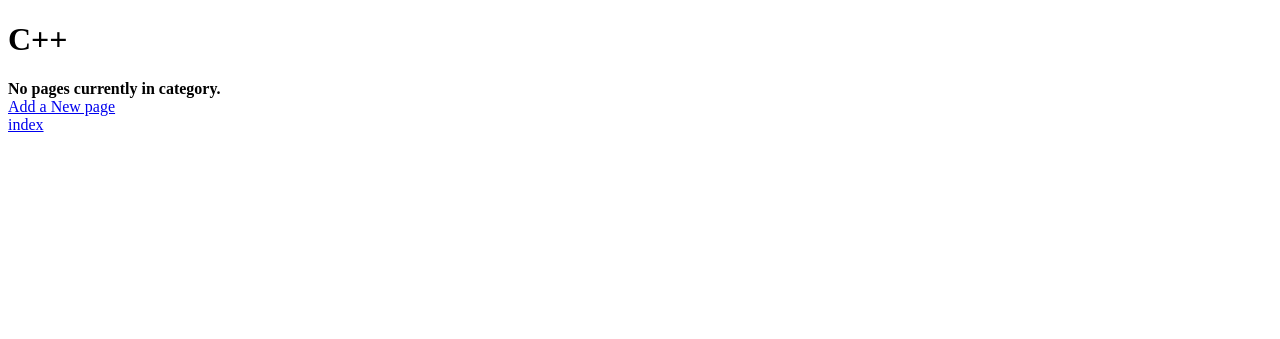
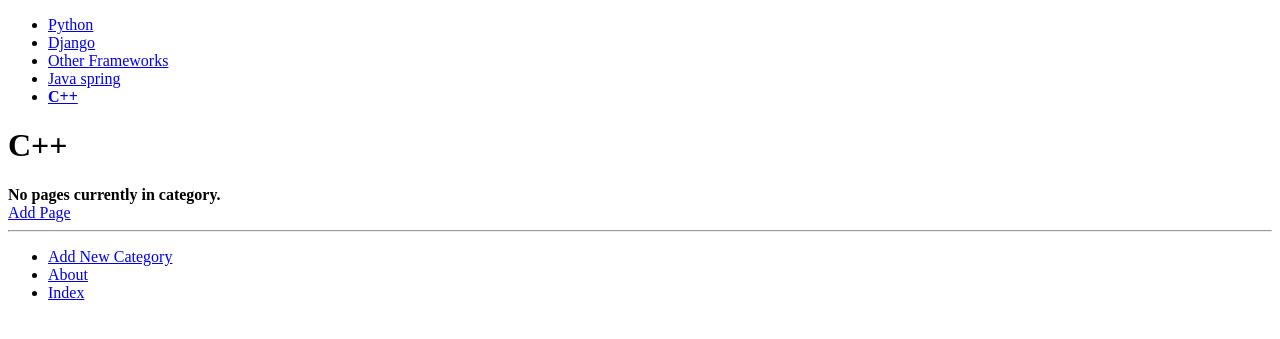
Before and after one commit to Lilith-zc/tango_with_django_project, a Django app: page /rango/category/c/ in a window 1280 px wide. Shown: the top 339 px of the page. Run offline with Django 3.2, Linux system fonts and the light colour scheme; data comes from the database, SQL or seed files in the repository.

Commit message:
8.0 exercise half done

```diff
--- /dev/null
+++ b/rango/templatetags/rango_template_tags.py
@@ -0,0 +1,10 @@
+from django import template
+from django import template
+from rango.models import Category
+
+register = template.Library()
+
+@register.inclusion_tag('rango/categories.html')
+
+def get_category_list(current_category=None):
+    return {'categories': Category.objects.all(),'current_category':current_category}
--- /dev/null
+++ b/templates/rango/base.html
@@ -0,0 +1,38 @@
+<!DOCTYPE html>
+ {% load staticfiles %}
+ {% load rango_template_tags %}
+ <html>
+    <head lang="en">
+        <meta charset="UTF-8" />
+        <title>
+            Rango-
+            {% block title_block %}
+                How to Tango with Django!
+            {% endblock %}
+        </title>
+    </head>
+    <body>
+
+        <div>
+            {% block sidebar_block %}
+                {% get_category_list category %}
+            {% endblock %}
+        </div>
+
+        <div>
+            {% block body_block %}
+            {% endblock %}
+        </div>
+
+        <hr />
+        <div>
+            <ul>
+                <li><a href="{% url 'rango:add_category' %}">Add New Category</a></li>
+                <li><a href="{% url 'rango:about' %}">About</a></li>
+                <li><a href="{% url 'rango:index' %}">Index</a></li>
+            </ul>
+
+        </div>
+
+    </body>
+ </html
--- /dev/null
+++ b/templates/rango/categories.html
@@ -0,0 +1,19 @@
+<ul>
+    {% if categories %}
+        {% for c in categories %}
+            {% if c == current_category %}
+                <li>
+                    <strong>
+                        <a href="{% url 'rango:show_category' c.slug %}">{{ c.name }}</a>
+                    </strong>
+                </li>
+            {% else %}
+                <li>
+                    <a href="{% url 'rango:show_category' c.slug %}">{{ c.name }}</a>
+                </li>
+            {% endif %}
+        {% endfor %}
+    {% else %}
+        <li><strong>There are no categories present.</strong></li>
+    {% endif %}
+</ul>
--- a/templates/rango/category.html
+++ b/templates/rango/category.html
@@ -1,11 +1,12 @@
-<!DOCTYPE html>
-<html>
-    <head>
-        <title>Rango</title>
-    </head>
+{% extends 'rango/base.html' %}
+{% load staticfiles %}
 
-    <body>
-        <div>
+{% block title_block %}
+    {{ category.name }}
+{% endblock %}
+
+{% block body_block %}
+
     {% if category %}
         <h1>{{ category.name }}</h1>
         {% if pages %}
@@ -18,11 +19,10 @@
             <strong>No pages currently in category.</strong><br />
         {% endif %}
 
-            <a href="/rango/category/{{ category.slug }}/add_page/">Add a New page</a><br />
+
+        <a href="{% url 'rango:add_page' category.slug %}">Add Page</a> <br />
     {% else %}
         The specified category does not exist!
     {% endif %}
-            <a href="/rango/">index</a><br />
-        </div>
-    </body>
- </html
+
+{% endblock %}
--- a/templates/rango/index.html
+++ b/templates/rango/index.html
@@ -45,7 +45,7 @@
 
 
         <div>
-            <a href="/rango/about/">About</a><br />
+            <a href="{% url 'rango:about' %}">About</a>
             <img src="{% static 'images/rango.jpg' %}" alt="Picture of Rango" />
         </div>
     </body>
```
Also changed, not shown: rango/templatetags/__init__.py (added). Lines whose indentation alone changed are shown as unchanged.
